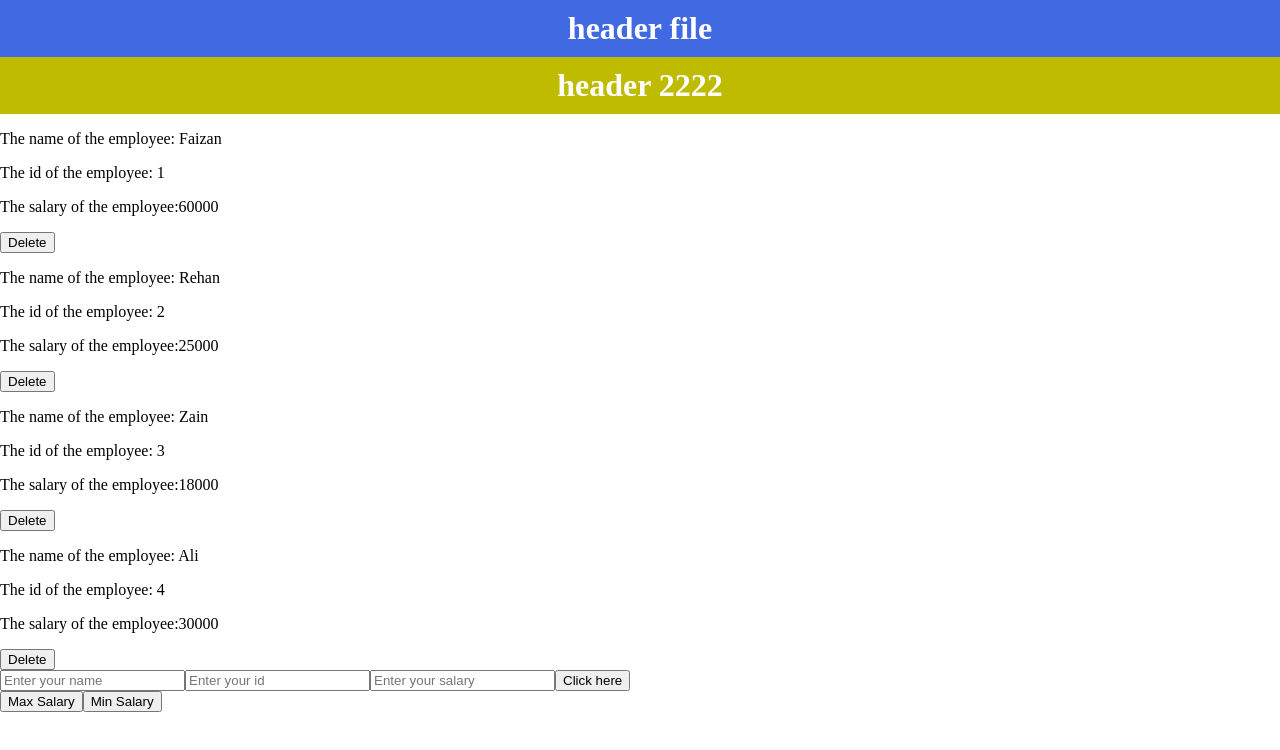
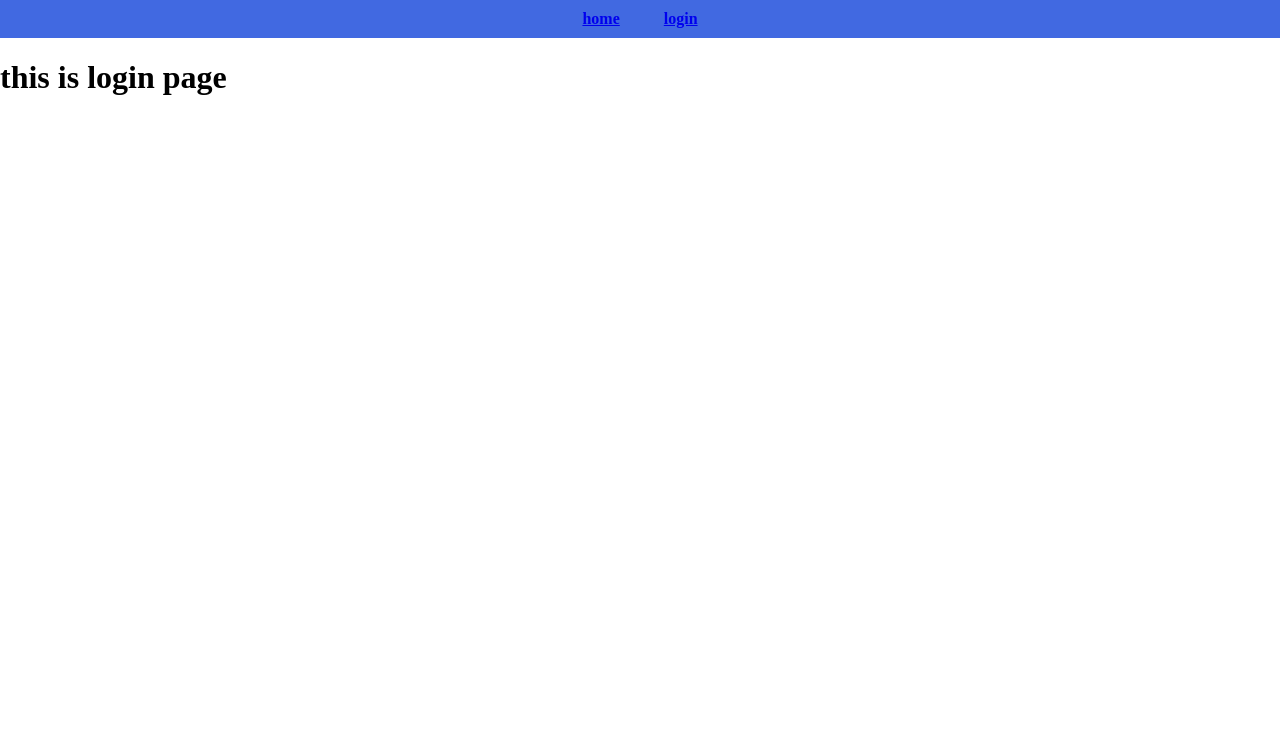
Before and after one commit to RaheelArif/greenviewss, a React (Create React App) app: page /login in a window 1280 px wide. Shown: the top 750 px of the page. Built offline with nearby package versions, Linux system fonts and the light colour scheme.

Commit message:
react-router-dom

```diff
--- a/src/App.css
+++ b/src/App.css
@@ -36,3 +36,7 @@
 .s-div-c button{
  width: 100px;
 }
+.header b{
+  margin: 0 20px;
+  cursor: pointer;
+}
--- a/src/App.js
+++ b/src/App.js
@@ -2,15 +2,19 @@
 import Header2 from "./components/Header2";
 import Content from "./components/Content";
 import "./App.css";
-
+import { BrowserRouter, Switch, Route } from "react-router-dom";
+import Login from "./components/login"
 function App() {
-
   return (
-    <div>
-      <Header />
-      <Header2 />
-      <Content />
-    </div>
+    <BrowserRouter>
+      <div>
+        <Header />
+        <Switch>
+          <Route exact path="/" component={Content} />
+          <Route path="/login" component={Login} />
+        </Switch>
+      </div>
+    </BrowserRouter>
   );
 }
 
--- a/src/components/Header.js
+++ b/src/components/Header.js
@@ -1,7 +1,15 @@
+import { Link } from "react-router-dom";
+
 function Header() {
   return (
-    <div>
-      <h1 className="header">header file</h1>
+    <div className="header">
+      <b>
+        <Link to="/">home</Link>
+      </b>
+      <b>
+        {" "}
+        <Link to="/login">login</Link>
+      </b>
     </div>
   );
 }
--- /dev/null
+++ b/src/components/login.js
@@ -0,0 +1,9 @@
+import React from 'react'
+
+export default function login() {
+    return (
+        <div>
+            <h1>this is login page</h1>
+        </div>
+    )
+}
```
